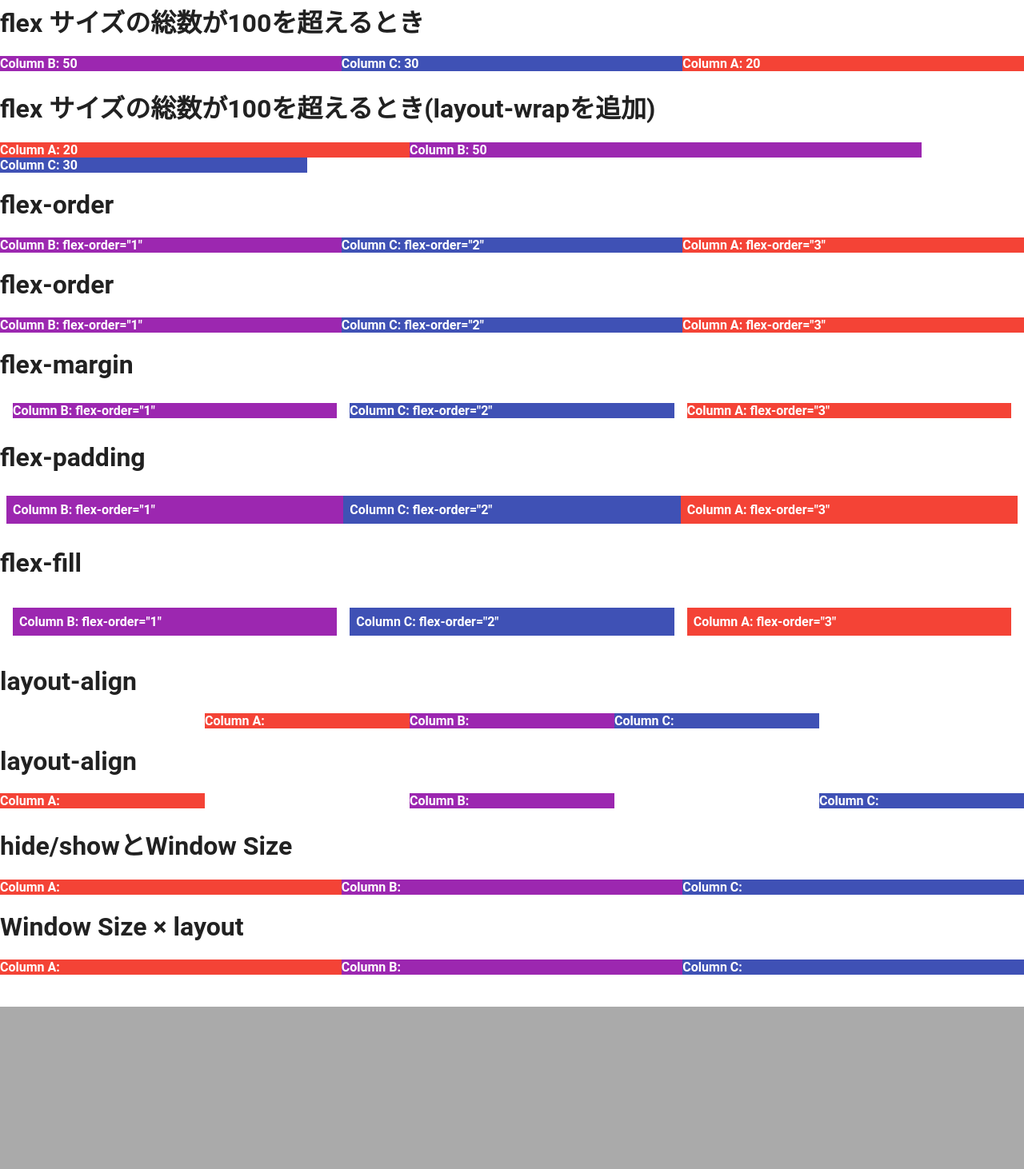
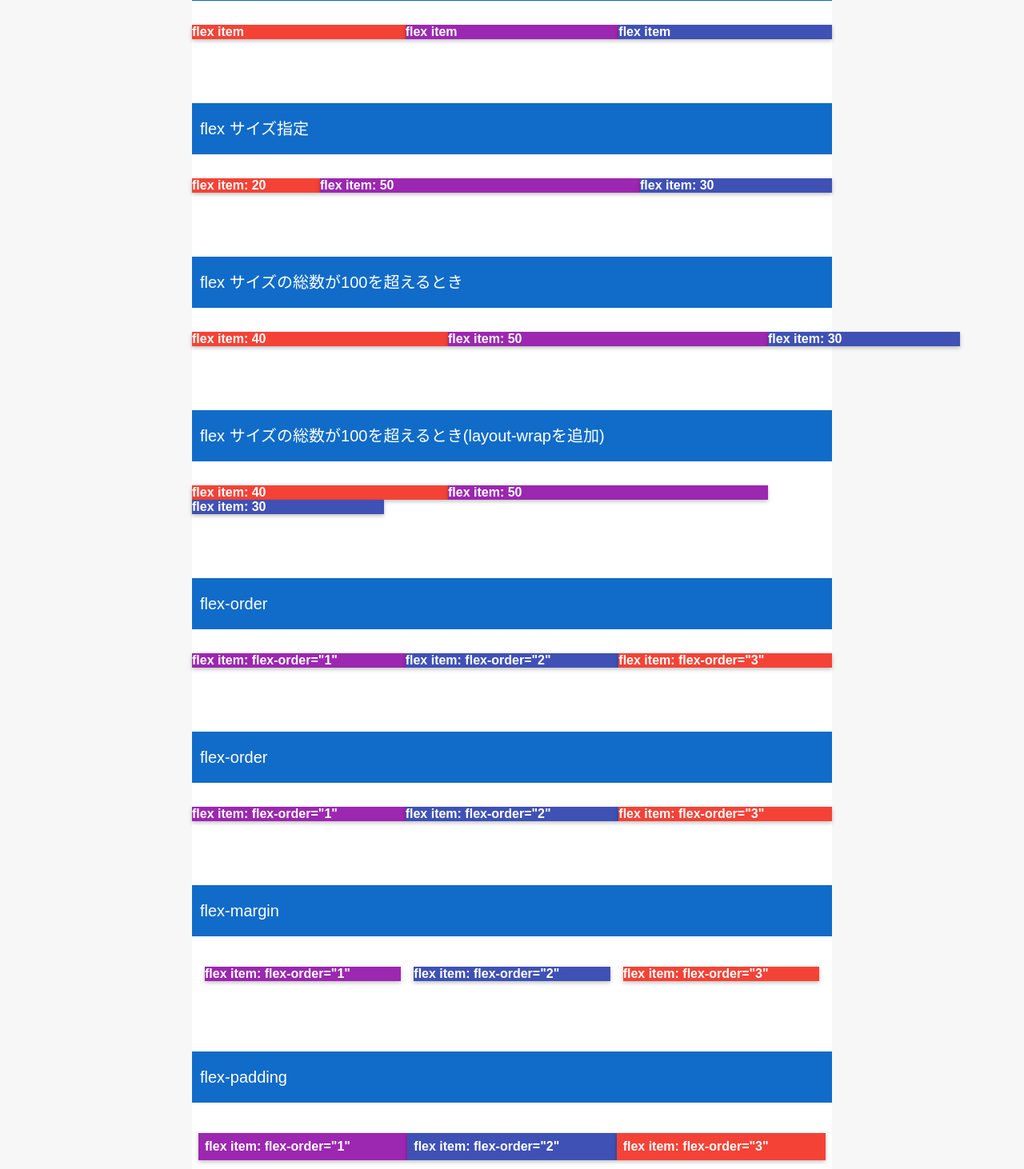
Before and after one commit to Im0-3/im0-3.github.com, a website: page angular-material-layout/index.html in a window 1280 px wide. Shown: the part 483-1945 px from the top of the page at 80% size. Before the commit the page ends 1742 px from the top, so only its background shows below. Drawn offline with Linux system fonts and the light colour scheme.

Commit message:
デモ修正

```diff
--- a/angular-material-layout/assets/style.css
+++ b/angular-material-layout/assets/style.css
@@ -1,17 +1,45 @@
-html{
-    background: #aaa;
+html, body{
+    background: #f7f7f7;
+    font-family: 'Robot', sans-serif;
 }
 .container{
     width: 100%;
-    padding: 40px 0;
+    max-width: 800px;
+    margin: auto;
+    padding: 0 0 40px;
     box-sizing: border-box;
     background: #fff;
 }
+
+.section{
+
+}
+
 h1:first-child{
     margin-top: 0;
 }
+
+h2{
+    font-size: 20px;
+    font-weight: 500;
+    background: #000;
+    color: #fff;
+    margin: 80px 0 30px;
+    width: 100%;
+    height: 64px;
+    line-height: 64px;
+    background: rgb(16,108,200);
+    padding: 0 10px;
+    box-sizing: border-box;
+}
+
+h2:first-child{
+    margin-top: 0;
+}
+
 [layout] > div {
     color: #fff;
+    box-shadow: 0px 2px 5px 0 rgba(0,0,0,0.26);
     font-weight: bold;
 }
 
--- a/angular-material-layout/index.html
+++ b/angular-material-layout/index.html
@@ -3,100 +3,103 @@
 <head>
     <meta charset="UTF-8">
     <title>Angular material Layout Demo</title>
+    <link href='http://fonts.googleapis.com/css?family=Roboto:500,300,700,400' rel='stylesheet' type='text/css'>
     <link rel="stylesheet" href="assets/angular-material.css">
     <link rel="stylesheet" href="assets/style.css">
 </head>
 <body>
     <div class="container">
-        <h1>layout="row"</h1>
+        <div class="section">
+            <h2>layout="row"</h2>
             <div layout="row">
-            <div>Column A</div>
-            <div>Column B</div>
-            <div>Column C</div>
+                <div>flex item</div>
+                <div>flex item</div>
+                <div>flex item</div>
             </div>
-        <h1>layout="column"</h1>
+        </div>
+        <h2>layout="column"</h2>
         <div layout="column">
-            <div>Column A</div>
-            <div>Column B</div>
-            <div>Column C</div>
+            <div>flex item</div>
+            <div>flex item</div>
+            <div>flex item</div>
         </div>
-        <h1>flex</h1>
+        <h2>flex</h2>
         <div layout="row">
-            <div flex>Column A</div>
-            <div flex>Column B</div>
-            <div flex>Column C</div>
+            <div flex>flex item</div>
+            <div flex>flex item</div>
+            <div flex>flex item</div>
         </div>
-        <h1>flex サイズ指定</h1>
+        <h2>flex サイズ指定</h2>
         <div layout="row">
-            <div flex="20">Column A: 20</div>
-            <div flex="50">Column B: 50</div>
-            <div flex="30">Column C: 30</div>
+            <div flex="20">flex item: 20</div>
+            <div flex="50">flex item: 50</div>
+            <div flex="30">flex item: 30</div>
         </div>
-        <h1>flex サイズの総数が100を超えるとき</h1>
+        <h2>flex サイズの総数が100を超えるとき</h2>
         <div layout="row">
-            <div flex flex-order="1">Column A: 20</div>
-            <div flex>Column B: 50</div>
-            <div flex>Column C: 30</div>
+            <div flex="40">flex item: 40</div>
+            <div flex="50">flex item: 50</div>
+            <div flex="30">flex item: 30</div>
         </div>
-        <h1>flex サイズの総数が100を超えるとき(layout-wrapを追加)</h1>
+        <h2>flex サイズの総数が100を超えるとき(layout-wrapを追加)</h2>
         <div layout="row" layout-wrap>
-            <div flex="40">Column A: 20</div>
-            <div flex="50">Column B: 50</div>
-            <div flex="30">Column C: 30</div>
+            <div flex="40">flex item: 40</div>
+            <div flex="50">flex item: 50</div>
+            <div flex="30">flex item: 30</div>
         </div>
-        <h1>flex-order</h1>
+        <h2>flex-order</h2>
         <div layout="row">
-            <div flex flex-order="3">Column A: flex-order="3"</div>
-            <div flex flex-order="1">Column B: flex-order="1"</div>
-            <div flex flex-order="2">Column C: flex-order="2"</div>
+            <div flex flex-order="3">flex item: flex-order="3"</div>
+            <div flex flex-order="1">flex item: flex-order="1"</div>
+            <div flex flex-order="2">flex item: flex-order="2"</div>
         </div>
-        <h1>flex-order</h1>
+        <h2>flex-order</h2>
         <div layout="row">
-            <div flex flex-order="3">Column A: flex-order="3"</div>
-            <div flex flex-order="1">Column B: flex-order="1"</div>
-            <div flex flex-order="2">Column C: flex-order="2"</div>
+            <div flex flex-order="3">flex item: flex-order="3"</div>
+            <div flex flex-order="1">flex item: flex-order="1"</div>
+            <div flex flex-order="2">flex item: flex-order="2"</div>
         </div>
-        <h1>flex-margin</h1>
+        <h2>flex-margin</h2>
         <div layout="row" layout-margin>
-            <div flex flex-order="3">Column A: flex-order="3"</div>
-            <div flex flex-order="1">Column B: flex-order="1"</div>
-            <div flex flex-order="2">Column C: flex-order="2"</div>
+            <div flex flex-order="3">flex item: flex-order="3"</div>
+            <div flex flex-order="1">flex item: flex-order="1"</div>
+            <div flex flex-order="2">flex item: flex-order="2"</div>
         </div>
-        <h1>flex-padding</h1>
+        <h2>flex-padding</h2>
         <div layout="row" layout-padding>
-            <div flex flex-order="3">Column A: flex-order="3"</div>
-            <div flex flex-order="1">Column B: flex-order="1"</div>
-            <div flex flex-order="2">Column C: flex-order="2"</div>
+            <div flex flex-order="3">flex item: flex-order="3"</div>
+            <div flex flex-order="1">flex item: flex-order="1"</div>
+            <div flex flex-order="2">flex item: flex-order="2"</div>
         </div>
-        <h1>flex-fill</h1>
+        <h2>flex-fill</h2>
         <div layout="row" layout-margin layout-padding layout-fill>
-            <div flex flex-order="3">Column A: flex-order="3"</div>
-            <div flex flex-order="1">Column B: flex-order="1"</div>
-            <div flex flex-order="2">Column C: flex-order="2"</div>
+            <div flex flex-order="3">flex item: flex-order="3"</div>
+            <div flex flex-order="1">flex item: flex-order="1"</div>
+            <div flex flex-order="2">flex item: flex-order="2"</div>
         </div>
-        <h1>layout-align</h1>
+        <h2>layout-align</h2>
         <div layout="row" layout-align="center center">
-            <div flex="20">Column A:</div>
-            <div flex="20">Column B:</div>
-            <div flex="20">Column C:</div>
+            <div flex="20">flex item:</div>
+            <div flex="20">flex item:</div>
+            <div flex="20">flex item:</div>
         </div>
-        <h1>layout-align</h1>
+        <h2>layout-align</h2>
         <div layout="row" layout-align="space-between">
-            <div flex="20">Column A:</div>
-            <div flex="20">Column B:</div>
-            <div flex="20">Column C:</div>
+            <div flex="20">flex item:</div>
+            <div flex="20">flex item:</div>
+            <div flex="20">flex item:</div>
         </div>
-        <h1>hide/showとWindow Size</h1>
+        <h2>hide/showとWindow Size</h2>
         <div layout="row">
-            <div flex hide-sm>Column A:</div>
-            <div flex>Column B:</div>
-            <div flex>Column C:</div>
+            <div flex hide-sm>flex item:</div>
+            <div flex>flex item:</div>
+            <div flex>flex item:</div>
         </div>
-        <h1>Window Size × layout</h1>
+        <h2>Window Size × layout</h2>
         <div layout="row" layout-sm="column">
-            <div flex>Column A:</div>
-            <div flex>Column B:</div>
-            <div flex>Column C:</div>
+            <div flex>flex item:</div>
+            <div flex>flex item:</div>
+            <div flex>flex item:</div>
         </div>
     </div>
 </body>
```
Lines whose indentation alone changed are shown as unchanged.
